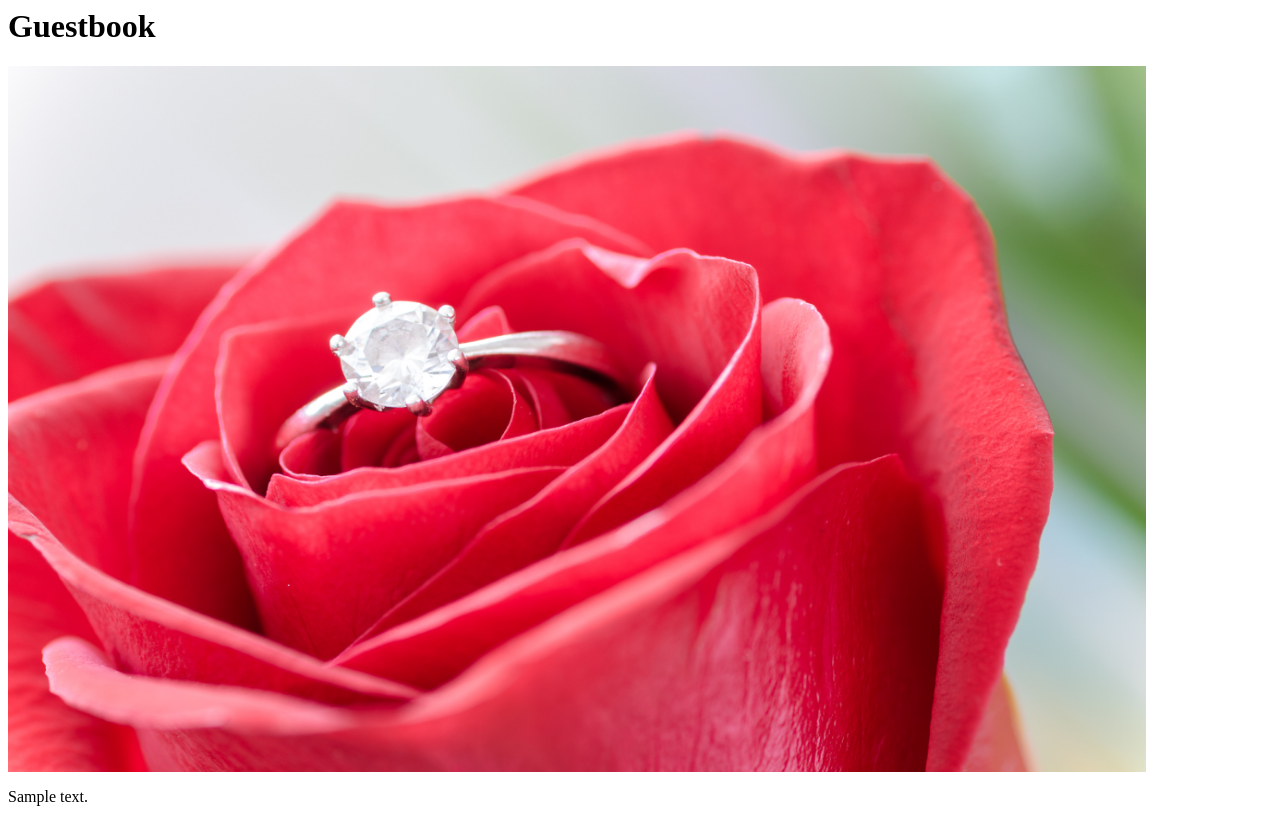
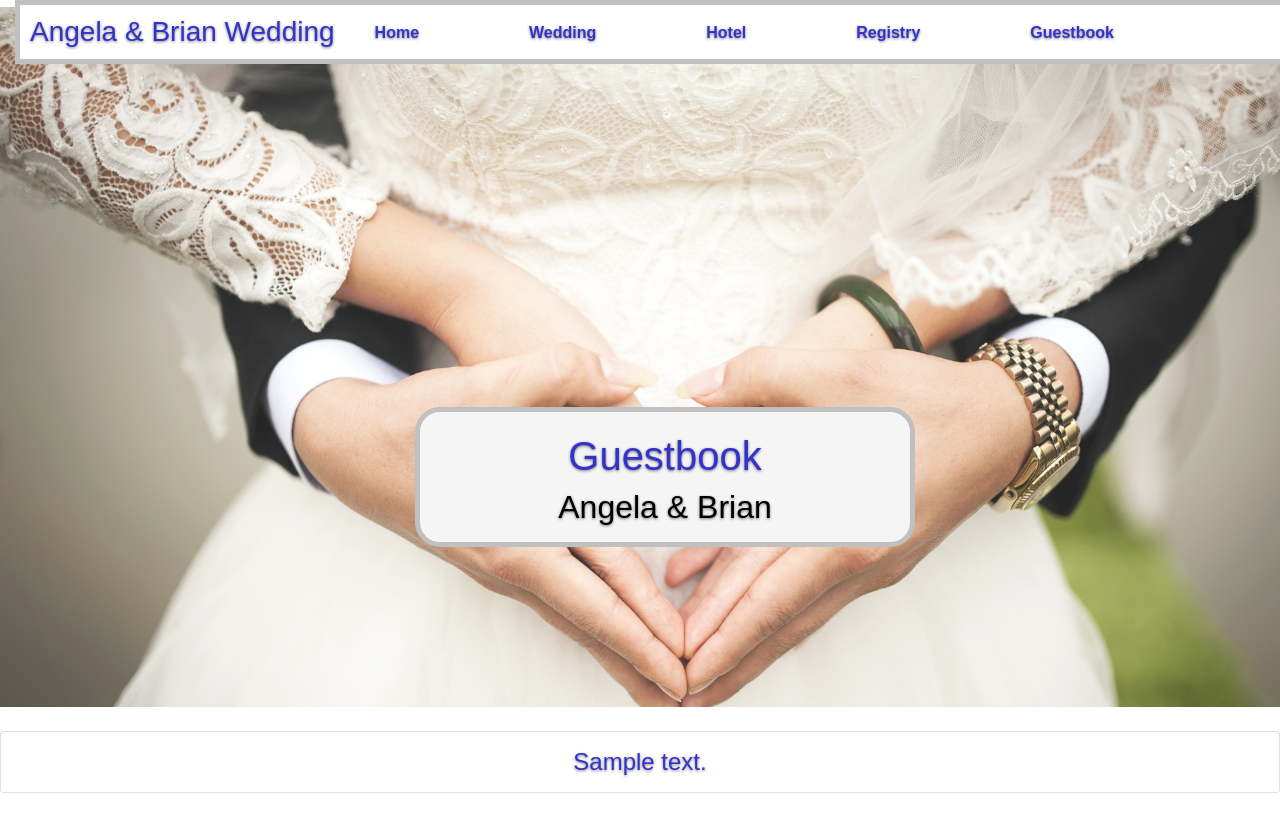
Before and after one commit to ADFrys/angelabrianwedding2019, a Django app: page /guest/ in a window 1280 px wide. After the commit the page ends 793 px from the top, so only its background shows below. Run offline with Django 3.2, Linux system fonts and the light colour scheme; tables that the repository leaves empty hold one stand-in row (values such as "Sample post"); some libraries are stand-ins or nearby versions.

Commit message:
Style guestbook page and update template text

```diff
--- a/eventdetails/static/css/styles.css
+++ b/eventdetails/static/css/styles.css
@@ -36,6 +36,11 @@ body {
   background-size: cover;
   background-repeat: no-repeat;
 }
+
+#guest {
+  background-image: url('../images/bridegroom.jpg');
+}
+
 .site-wrapper-inner {
   display: table;
   display: table-cell;
@@ -99,6 +104,11 @@ body {
 
 #couplepic {
   width: 70%;
+  height: auto;
+}
+
+#rose {
+  width: 50%;
   height: auto;
 }
 
@@ -203,6 +213,7 @@ h2, h4, p {
   .site-wrapper {
     height: 250px;
   }
+
 }
 
 @media (min-width: 1200px) {
--- a/eventdetails/templates/event.html
+++ b/eventdetails/templates/event.html
@@ -1,7 +1,51 @@
-<h1>Guestbook</h1>
-{% load static %}
-<img width=90% height=90% src="{% static "images/rose.jpg" %}" alt="My image">
-
-{% for event in events.all %}
-<p>{{ event.summary }}</p>
-{% endfor %}
+<html>
+<head>
+	{% load static %}
+	<link rel="stylesheet" type="text/css" href="{% static 'css/styles.css' %}">
+	<script src="https://stackpath.bootstrapcdn.com/bootstrap/4.1.3/js/bootstrap.bundle.min.js"/>
+	<script src="https://stackpath.bootstrapcdn.com/bootstrap/4.1.3/js/bootstrap.min.js" integrity="sha384-ChfqqxuZUCnJSK3+MXmPNIyE6ZbWh2IMqE241rYiqJxyMiZ6OW/JmZQ5stwEULTy" crossorigin="anonymous"></script>
+	<link href="https://stackpath.bootstrapcdn.com/bootstrap/4.1.3/css/bootstrap.min.css" rel="stylesheet" integrity="sha384-MCw98/SFnGE8fJT3GXwEOngsV7Zt27NXFoaoApmYm81iuXoPkFOJwJ8ERdknLPMO" crossorigin="anonymous">
+</head>
+<body>
+<div class="site-wrapper" id="guest">
+	<div class="site-wrapper-inner">
+		<div class="container">
+			<div class="masthead clearfix">
+				<div class="container-inner">
+					<h3 class="masthead-brand">Angela & Brian Wedding</h3>
+					<nav>
+						<ul class="nav masthead-nav">
+							<li class="active">
+								<a href="/">Home</a>
+							</li>
+							<li>
+								<a href="/#Ceremony">Wedding</a>
+							</li>
+							<li>
+								<a href="/#Hotel">Hotel</a>
+							</li>
+							<li>
+								<a href="/#Registry">Registry</a>
+							</li>
+							<li>
+								<a href="/guest">Guestbook</a>
+							</li>
+						</ul>
+					</nav>
+				</div>
+			</div>
+			<div class="inner cover">
+				<h1>Guestbook</h1>
+				<h2>Angela & Brian</h2>
+			</div>
+		</div>
+	</div>
+</div>
+<div>
+<br>
+	<ul class="list-group">
+		{% for event in events.all %}
+		<li class="list-group-item">{{ event.summary }}</li>
+		{% endfor %}
+	</ul>
+</div>
```
